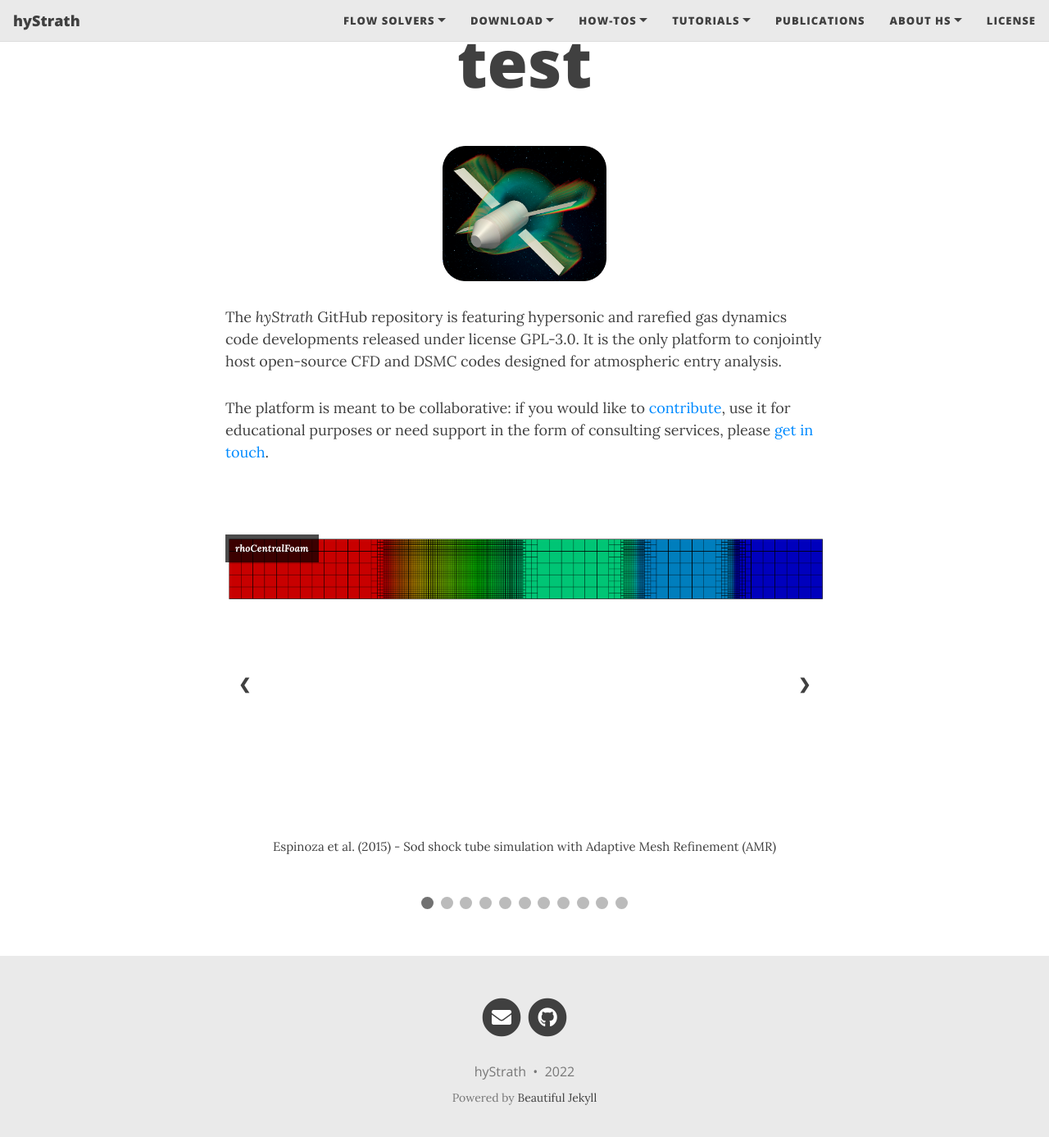
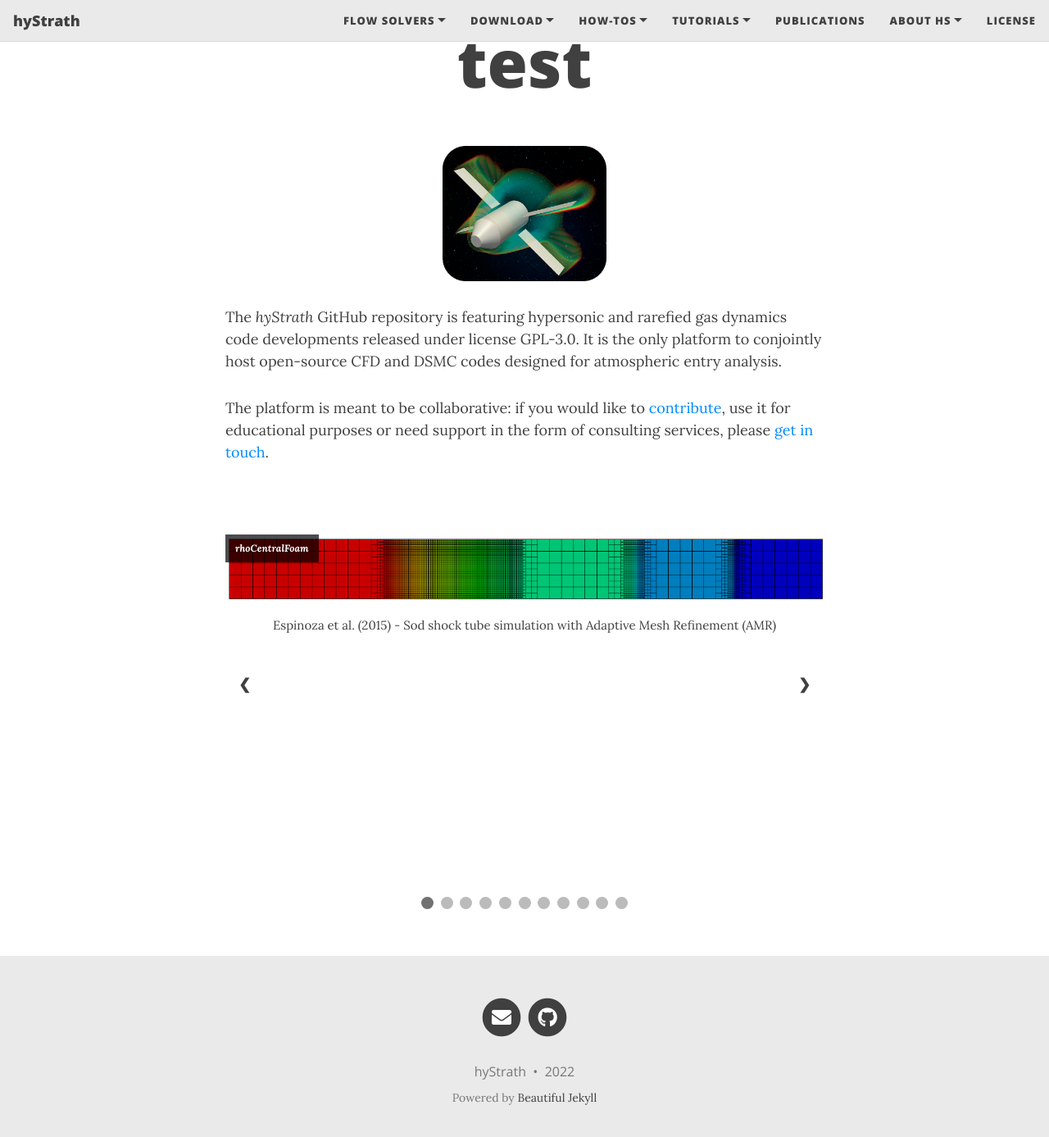
Before and after one commit to hystrath/hystrath.github.io, a Jekyll site: the page built from test2.md, in a window 1280 px wide and 1400 px high, scrolled down 75 px. Shown: the top 1387 px of the window at 82% size. Built offline with Jekyll 4.4.1, drawn with Linux system fonts in a browser that asks for light colours; nearby versions of some CDN libraries.

Commit message:
Editing pages

```diff
--- a/_includes/head.html
+++ b/_includes/head.html
@@ -291,8 +291,10 @@
   /* Hide the images by default */
   .hyStrathSlides {
     display: none;
+    position: absolute;
     text-align: center;
     vertical-align: middle;
+    align-items: center;
   }
 
   /* Next & previous buttons */
```
